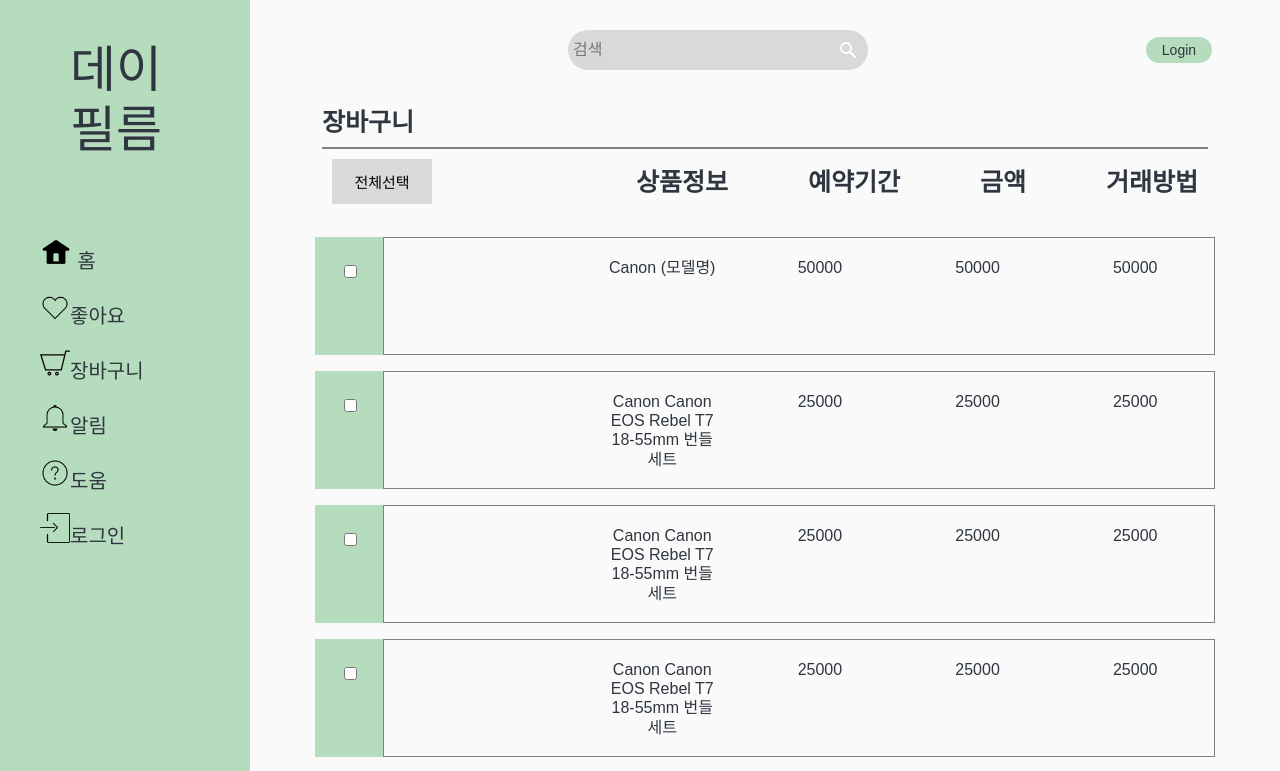
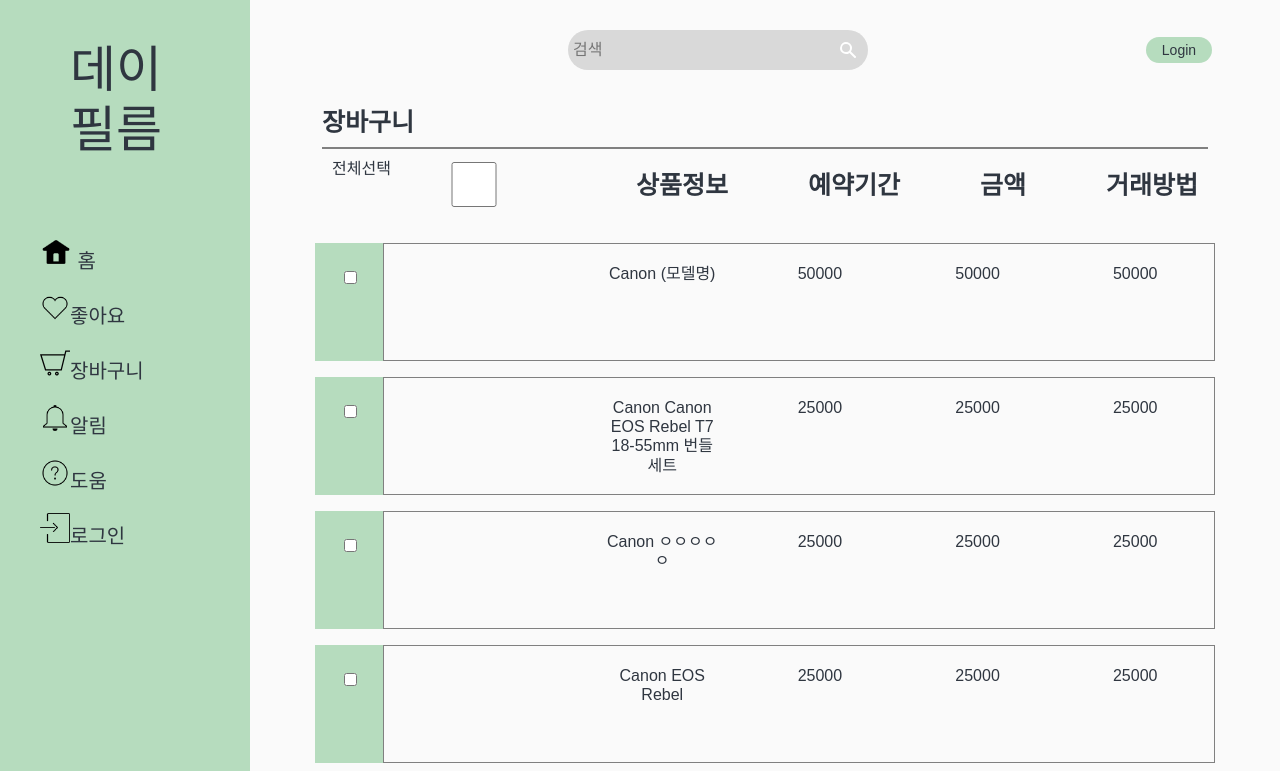
Before and after one commit to hyemimi/black-rabbit, a Next.js app: page /cart/1 in a window 1280 px wide. Shown: the top 771 px of the page. Built offline with nearby package versions, Linux system fonts and the light colour scheme.

Commit message:
feat : 장바구니 페이지 체크박스 관리

```diff
--- a/components/cart/CartItem.tsx
+++ b/components/cart/CartItem.tsx
@@ -1,5 +1,7 @@
 import { IItem } from "@/temp/items";
 import styled from "styled-components";
+import { useState } from "react";
+
 export default function CartItem({
   Item_id,
   modelName,
@@ -9,12 +11,7 @@
   brandName,
   method,
 }: IItem) {
-  // 체크박스 상태 관리는 recoil로 하기
   return (
-    <ItemDiv>
-      <SelectBox>
-        <input type="checkbox"></input>
-      </SelectBox>
     <ItemBox>
       <ImageDiv>{image}</ImageDiv>
       <Item>
@@ -26,18 +23,9 @@
       <Item>{pricePerOne}</Item>
       <Item>{pricePerOne}</Item>
     </ItemBox>
-    </ItemDiv>
   );
 }
-const ItemDiv = styled.div`
-  display: flex;
-`;
-const SelectBox = styled.div`
-  width: 68px;
-  height: 118px;
-  background-color: ${(props) => props.theme.pointColor};
-  padding: 25px;
-`;
+
 const ImageDiv = styled.div`
   width: 200px;
 `;
--- a/pages/cart/[id].tsx
+++ b/pages/cart/[id].tsx
@@ -3,14 +3,48 @@
 import { TitleDiv } from "@/components/common/TitleDiv";
 import { items } from "@/temp/items";
 import CartItem from "@/components/cart/CartItem";
+import { useState } from "react";
+import { Item } from "@/components/common/Box";
 export default function Cart() {
+  const [checkItems, setCheckItems] = useState<number[]>([]);
+  const handleAllCheck = (checked: boolean) => {
+    if (checked) {
+      // 전체 선택 클릭 시 데이터의 모든 아이템(id)를 담은 배열로 checkItems 상태 업데이트
+      const idArray = [] as number[];
+      items.forEach((item) => idArray.push(item.Item_id));
+      setCheckItems(idArray);
+    } else {
+      // 전체 선택 해제 시 checkItems 를 빈 배열로 상태 업데이트
+      setCheckItems([]);
+    }
+  };
+  const handleSingleCheck = (checked: boolean, id: number) => {
+    if (checked) {
+      // 단일 선택 시 체크된 아이템을 배열에 추가
+      setCheckItems((prev) => [...prev, id]);
+    } else {
+      // 단일 선택 해제 시 체크된 아이템을 제외한 배열 (필터)
+      setCheckItems(checkItems.filter((el: number) => el !== id));
+    }
+  };
+  console.log(checkItems);
   return (
     <Wrapper>
       <TitleDiv>
         <h1>장바구니</h1>
         <Hr />
         <MenuBar>
-          <Button color="gray">전체선택</Button>
+          <p>전체선택</p>
+          <Button
+            as="input"
+            type="checkbox"
+            color="gray"
+            onChange={(e) => {
+              handleAllCheck(e.target.checked);
+            }}
+            checked={checkItems.length === items.length ? true : false}
+          />
+
           <Title>
             <Name>상품정보</Name>
             <Name>예약기간</Name>
@@ -20,7 +54,19 @@
         </MenuBar>
       </TitleDiv>
       {items.map((item) => (
-        <CartItem key={item.Item_id} {...item} />
+        <ItemDiv>
+          <SelectBox>
+            <input
+              type="checkbox"
+              onChange={(e) =>
+                handleSingleCheck(e.target.checked, item.Item_id)
+              }
+              // 체크된 아이템 배열에 해당 아이템이 있을 경우 선택 활성화, 아닐 시 해제
+              checked={checkItems.includes(item.Item_id) ? true : false}
+            />
+          </SelectBox>
+          <CartItem key={item.Item_id} {...item} />
+        </ItemDiv>
       ))}
       <TotalBox>총 결제 금액 | 어쩌구</TotalBox>
       <ButtonDiv>
@@ -59,6 +105,12 @@
   justify-content: center;
   padding: 20px;
 `;
+const SelectBox = styled.div`
+  width: 68px;
+  height: 118px;
+  background-color: ${(props) => props.theme.pointColor};
+  padding: 25px;
+`;
 const Title = styled.div`
   display: flex;
   align-items: center;
@@ -72,3 +124,6 @@
   font-size: 30px;
   background-color: ${(props) => props.theme.searchColor};
 `;
+const ItemDiv = styled.div`
+  display: flex;
+`;
--- a/temp/items.tsx
+++ b/temp/items.tsx
@@ -118,7 +118,7 @@
     pricePerTen: 180000,
     image: "",
     brandName: "Canon",
-    modelName: "Canon EOS Rebel T7 18-55mm 번들 세트",
+    modelName: "ㅇㅇㅇㅇㅇ",
     status: {
       status: "보통",
       number: 1,
@@ -136,7 +136,7 @@
     isHeart: true,
   },
   {
-    Item_id: 2,
+    Item_id: 4,
     owner_id: 1,
     owner_name: "언더독렌탈",
     title: "사용에 편리함",
@@ -150,7 +150,7 @@
     pricePerTen: 180000,
     image: "",
     brandName: "Canon",
-    modelName: "Canon EOS Rebel T7 18-55mm 번들 세트",
+    modelName: "EOS Rebel",
     status: {
       status: "보통",
       number: 1,
@@ -168,7 +168,7 @@
     isHeart: true,
   },
   {
-    Item_id: 2,
+    Item_id: 5,
     owner_id: 1,
     owner_name: "언더독렌탈",
     title: "사용에 편리함",
@@ -182,7 +182,7 @@
     pricePerTen: 180000,
     image: "",
     brandName: "Canon",
-    modelName: "Canon EOS Rebel T7 18-55mm 번들 세트",
+    modelName: "C세트",
     status: {
       status: "보통",
       number: 1,
@@ -200,7 +200,7 @@
     isHeart: true,
   },
   {
-    Item_id: 2,
+    Item_id: 6,
     owner_id: 1,
     owner_name: "언더독렌탈",
     title: "사용에 편리함",
@@ -214,7 +214,7 @@
     pricePerTen: 180000,
     image: "",
     brandName: "Canon",
-    modelName: "Canon EOS Rebel T7 18-55mm 번들 세트",
+    modelName: "T7",
     status: {
       status: "보통",
       number: 1,
```
Lines whose indentation alone changed are shown as unchanged.
